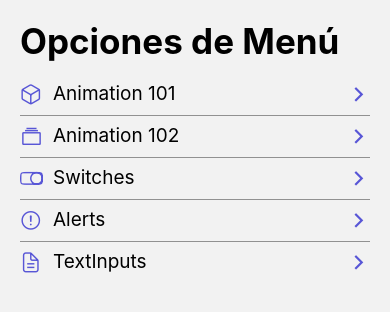
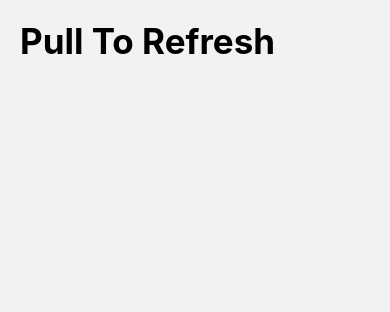
Before and after one commit to JorgeLpzGnz/06-RNComponents, a React Native app: screen /PullToRefresh in a window 390 px wide. Shown: the top 312 px of the page. Built offline with nearby package versions, Linux system fonts and the light colour scheme.

Commit message:
210. Pull to refresh

```diff
--- a/src/data/menuItems.tsx
+++ b/src/data/menuItems.tsx
@@ -25,5 +25,10 @@ export const menuItems: MenuItem[] = [
         name: 'TextInputs',
         icon: 'document-text-outline',
         component: 'TextInputScreen'
+    },
+    {
+        name: 'Pull To Refresh',
+        icon: 'refresh-outline',
+        component: 'PullToRefresh'
     }
 ]
--- a/src/navigator/Navigator.tsx
+++ b/src/navigator/Navigator.tsx
@@ -5,6 +5,7 @@ import { Animation102Screen } from '../screens/Animation102Screen';
 import { SwitchScreen } from '../screens/SwitchScreen';
 import { AlertsScreen } from '../screens/AlertsScreen';
 import { TextInputScreen } from '../screens/TextInputScreen';
+import { PullToRefresh } from '../screens/PullToRefresh';
 
 const Stack = createStackNavigator();
 
@@ -17,6 +18,7 @@ export const Navigator = () => {
       <Stack.Screen name="SwitchScreen" component={ SwitchScreen } />
       <Stack.Screen name="AlertsScreen" component={ AlertsScreen } />
       <Stack.Screen name="TextInputScreen" component={ TextInputScreen } />
+      <Stack.Screen name="PullToRefresh" component={ PullToRefresh } />
     </Stack.Navigator>
   );
 }
--- /dev/null
+++ b/src/screens/PullToRefresh.tsx
@@ -0,0 +1,34 @@
+import React, { useState } from 'react'
+import { RefreshControl, View } from 'react-native'
+import { HeaderTitle } from '../components/HeaderTitle'
+import { styles } from '../theme/appTheme'
+import { ScrollView } from 'react-native-gesture-handler'
+
+export const PullToRefresh = () => {
+
+    const [ refreshing, setRefreshing ] = useState(false)
+
+    const onRefresh = () => {
+        setRefreshing( true )
+
+        setTimeout(() => {
+            console.log('Terminamos')
+            setRefreshing(false)
+        }, 1500);
+    }
+
+    return (
+        <ScrollView
+            refreshControl={
+                <RefreshControl
+                    refreshing={ refreshing }
+                    onRefresh={ onRefresh }
+                />
+            }
+        >
+            <View style={styles.globalMargin}>
+                <HeaderTitle title="Pull To Refresh" />
+            </View>
+        </ScrollView>
+    )
+}
```
